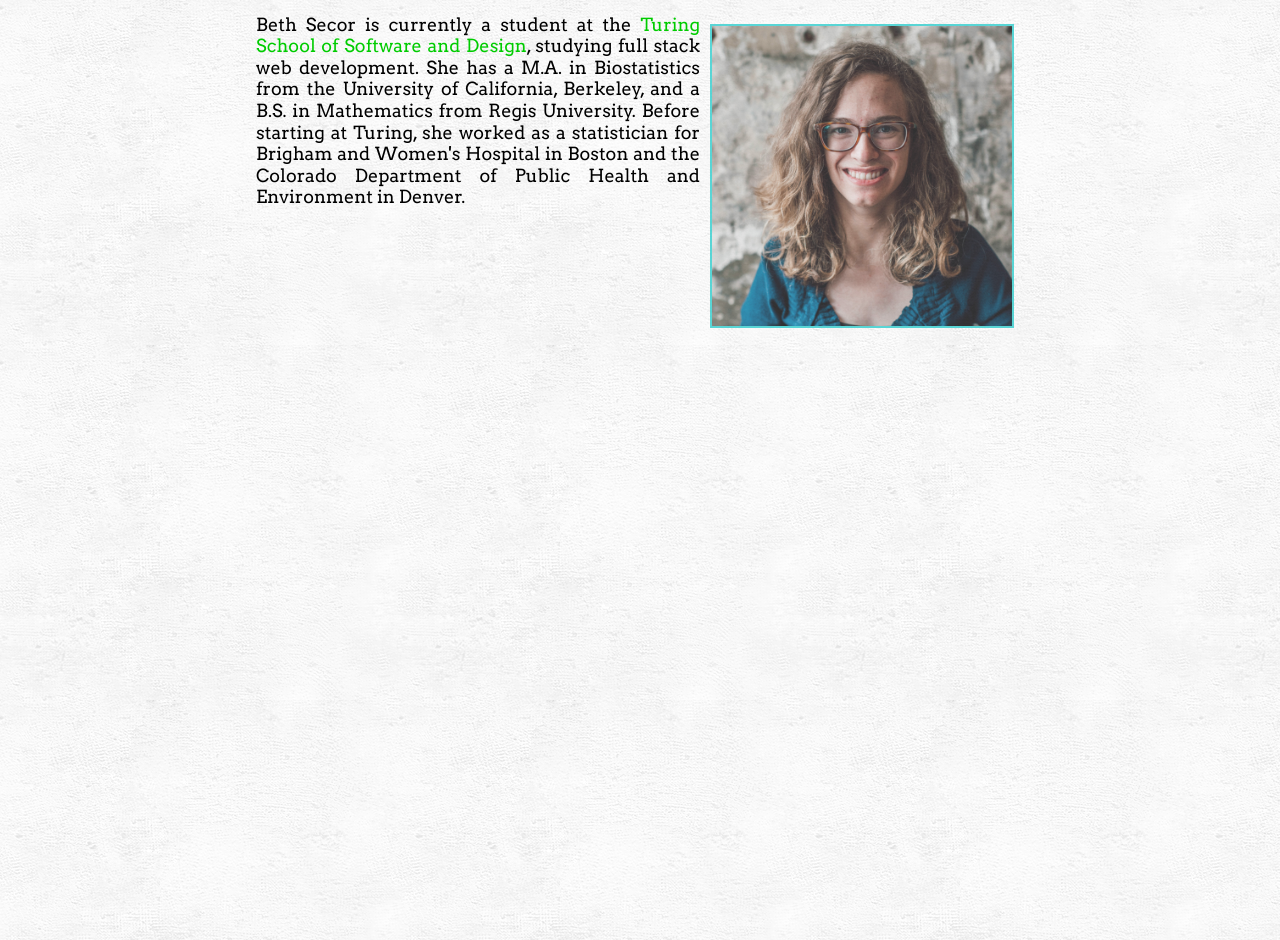
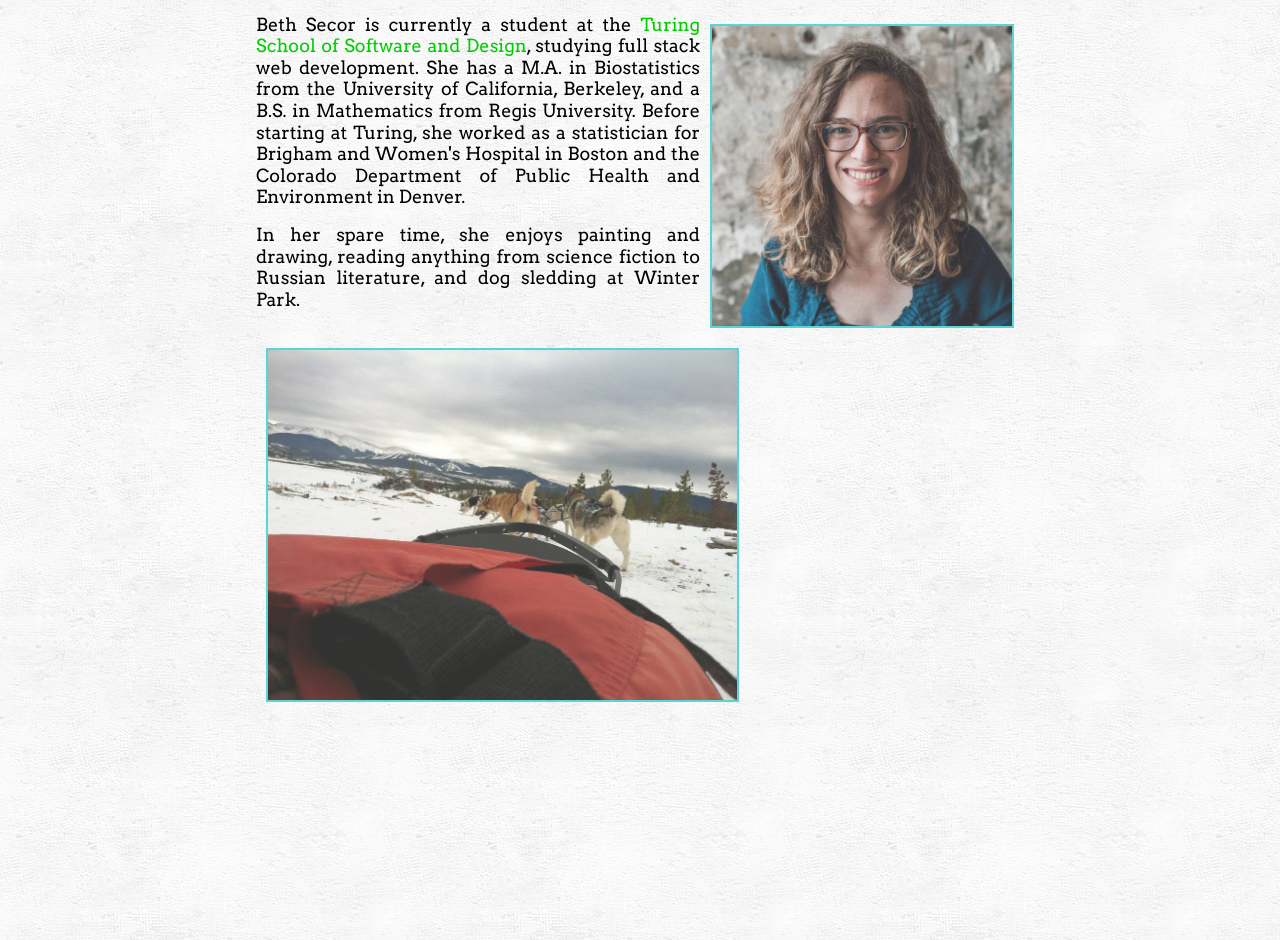
Before and after one commit to bethsecor/bethsecor.github.io, a Jekyll site: the page built from about.html, in a window 1280 px wide. Shown: the part 365-1305 px from the top of the page. Built offline with Jekyll 4.4.1, drawn with Linux system fonts in a browser that asks for light colours; some web fonts are replaced.

Commit message:
Added to about me page

```diff
--- a/about.html
+++ b/about.html
@@ -12,4 +12,9 @@ layout: default
    in Mathematics from Regis University. Before starting at Turing, she worked as a statistician for Brigham
     and Women's Hospital in Boston and the Colorado Department of Public Health and
     Environment in Denver.</p>
+<p></p>
+
+<p> In her spare time, she enjoys painting and drawing, reading anything from science fiction to Russian literature,
+   and dog sledding at Winter Park. </p>
+<img id="dog_sledding" src="/images/dog_sledding.jpg" alt="Dog Sledding" />
 </div>
--- a/css/styles.css
+++ b/css/styles.css
@@ -154,6 +154,16 @@ li {
   color: #32cdcd;
 }
 
+#dog_sledding {
+  height: 350px;
+  opacity: 0.8;
+  float: left;
+  margin: 10px 10px 10px 10px;
+  border-style: solid;
+  border-width: 2px;
+  color: #32cdcd;
+}
+
 /* Footer */
 footer {
   background-color: #32cdcd;
```
Also changed, not shown: images/dog_sledding.jpg (added), 3 other files.
